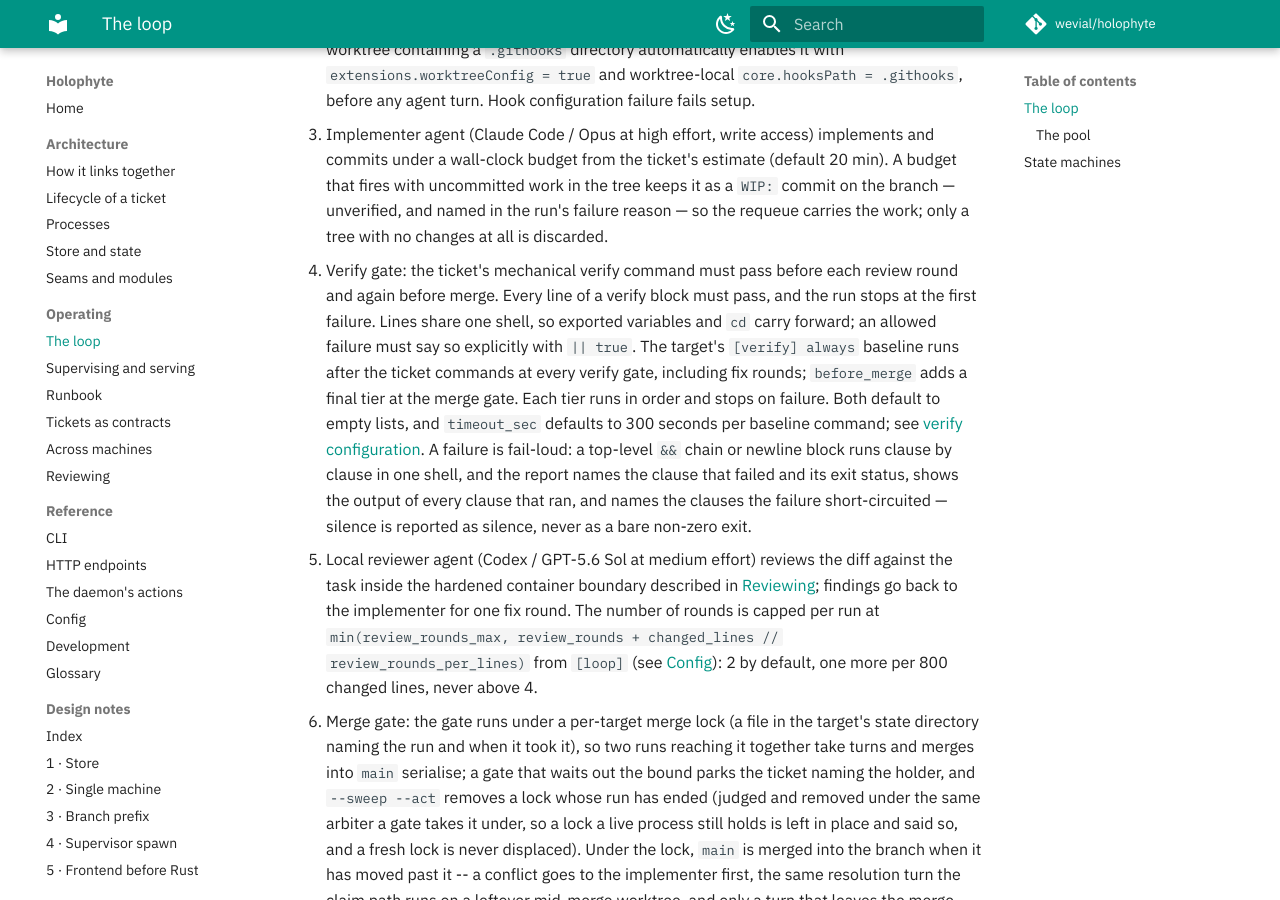
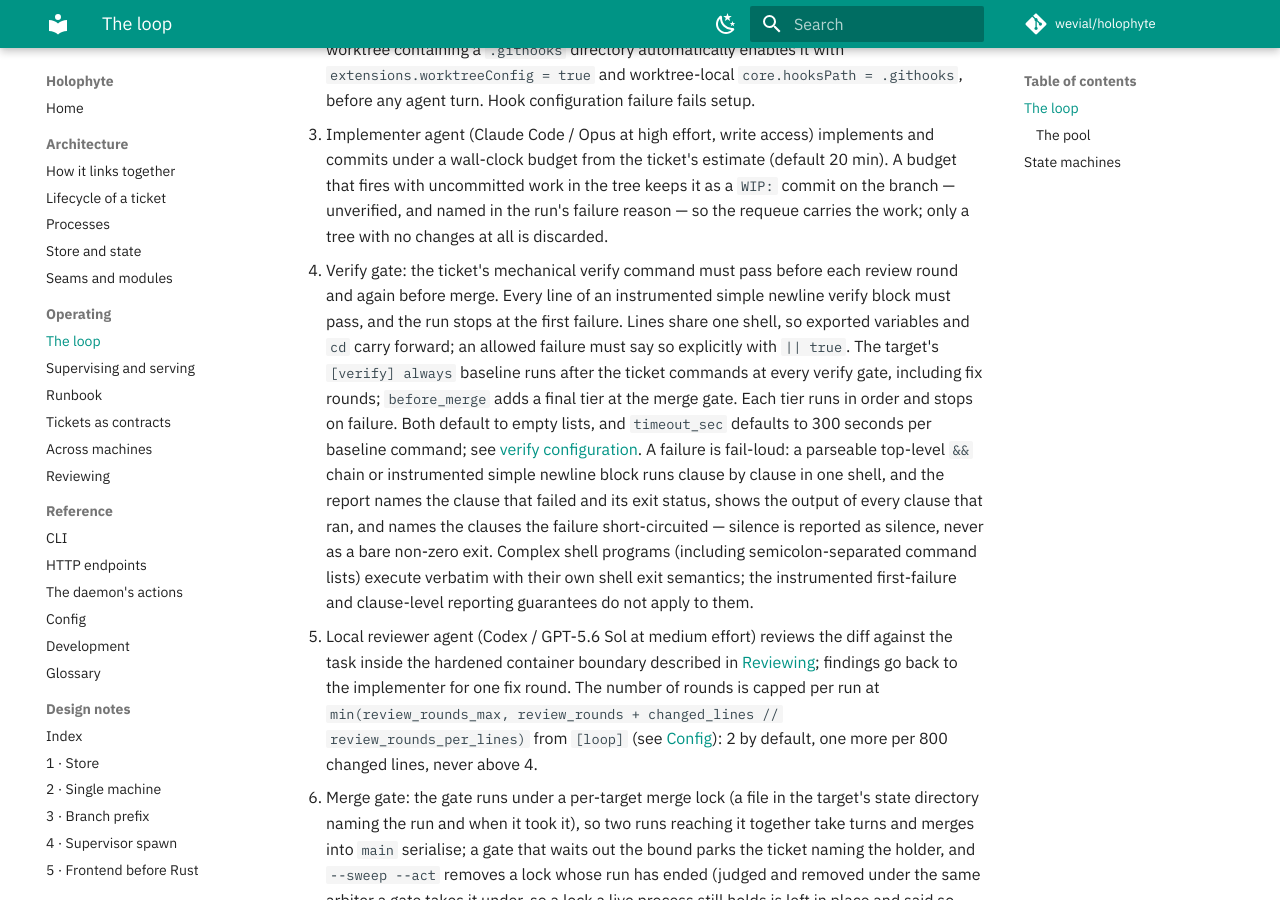
Before and after one commit to wevial/holophyte, an MkDocs documentation site: the page built from docs/loop.md, in a window 1280 px wide and 900 px high, scrolled down 1675 px. Built offline with MkDocs 1.6.1 and Material for MkDocs 9.7.7, drawn with Linux system fonts in a browser that asks for light colours; comment, search, counter and statistics services are not loaded.

Commit message:
fix(verify): preserve compound shell semantics in blocks

```diff
--- a/docs/loop.md
+++ b/docs/loop.md
@@ -87,8 +87,9 @@ machines it walks. Back to the [README](index.md).
    run's failure reason — so the requeue carries the work; only a tree with
    no changes at all is discarded.
 4. Verify gate: the ticket's mechanical verify command must pass before
-   each review round and again before merge. Every line of a verify block
-   must pass, and the run stops at the first failure. Lines share one shell,
+   each review round and again before merge. Every line of an instrumented
+   simple newline verify block must pass, and the run stops at the first
+   failure. Lines share one shell,
    so exported variables and `cd` carry forward; an allowed failure must
    say so explicitly with `|| true`. The target's `[verify] always`
    baseline runs after the ticket commands at every verify gate, including
@@ -96,11 +97,15 @@ machines it walks. Back to the [README](index.md).
    runs in order and stops on failure. Both default to empty lists, and
    `timeout_sec` defaults to 300 seconds per baseline command; see
    [verify configuration](config.md#verify). A failure is fail-loud: a
-   top-level `&&` chain or newline block runs clause by clause in one shell,
+   parseable top-level `&&` chain or instrumented simple newline block runs
+   clause by clause in one shell,
    and the report names the clause that failed and its exit status, shows
    the output of every clause that ran, and names the clauses the failure
    short-circuited
-   — silence is reported as silence, never as a bare non-zero exit.
+   — silence is reported as silence, never as a bare non-zero exit. Complex
+   shell programs (including semicolon-separated command lists) execute verbatim
+   with their own shell exit semantics; the instrumented first-failure and
+   clause-level reporting guarantees do not apply to them.
 5. Local reviewer agent (Codex / GPT-5.6 Sol at medium effort) reviews the
    diff against the task inside the hardened container boundary described in
    [Reviewing](reviewing.md);
```
Also changed, not shown: docs/config.md (+7 -2 lines), 4 other files.
